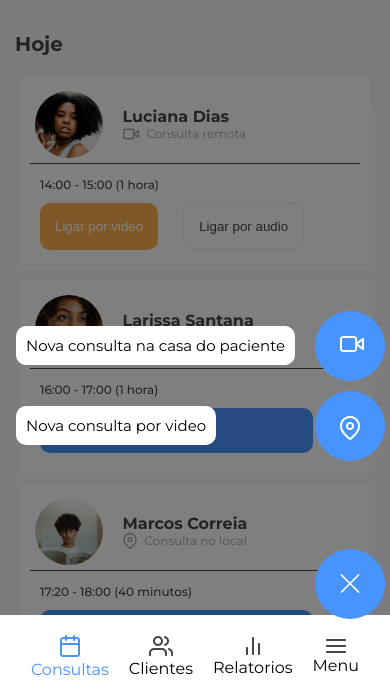
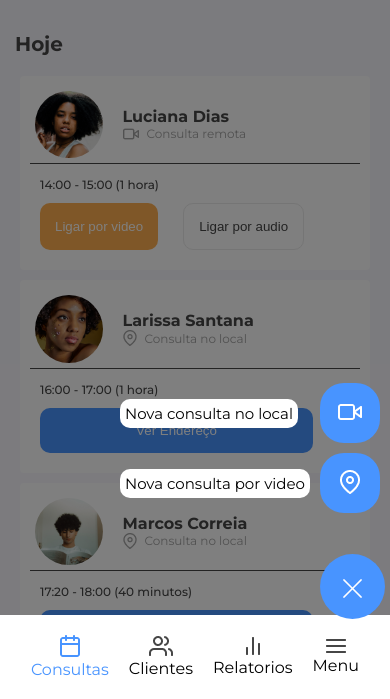
Before and after one commit to joaosilvateixeira33/Clinica_web, a plain HTML site: page index.html in a window 390 px wide. Both pictures are taken after a click on the element 350 px from the left and 729 px from the top of the page. Shown: the part 145-844 px from the top of the page. Drawn offline with nearby package versions, Linux system fonts and the light colour scheme.

Commit message:
feat: correção de estilo mobile

```diff
--- a/css/clients.css
+++ b/css/clients.css
@@ -31,7 +31,7 @@
 
 .chat-circle{
     background-color: #fff;
-    padding-left: 40px;
+    padding-left: 20px;
     border-radius: 20px;
     cursor: pointer;
 }
--- a/css/options.css
+++ b/css/options.css
@@ -29,13 +29,13 @@
     position: fixed;
     bottom: 80px;
     right: 5px;
-    z-index: 200;
+    z-index: 100;
     background-color: var(--brand-color2);
     color: #fff;
-    width: 70px;
-    height: 70px;
+    width: 65px;
+    height: 65px;
     padding: 20px;
-    border-radius: 60px;
+    border-radius: 50px;
     text-align: center;
 }
 
@@ -61,31 +61,32 @@
     flex-direction: column;
     gap: 10px;
     position: absolute;
-    top: 54%;
-    right: 5px;
+    bottom: 22%;
+    right: 10px;
 }
 
 .action-button {
-    padding: 25px;
-    border-radius: 50%;
+    padding: 15px;
+    border-radius: 40%;
     background-color: var(--brand-color2);
     color: #fff;
     cursor: pointer;
-    width: 70px;
-    height: 70px;
+    width: 60px;
+    height: 60px;
     text-align: center;
 }
 
 .button-controller{
     display: flex;
     align-items: center;
-    gap: 20px;
     justify-content: space-between;
+    text-align: center;
+    gap: 10px;
 }
 
 .label-name{
     background-color: #fff;
     font-size: 15px;
-    padding: 10px;
+    padding: 5px;
     border-radius: 10px;
 }
--- a/index.html
+++ b/index.html
@@ -133,7 +133,7 @@
         <div id="overlay" class="overlay" onclick="toggleOverlay()">
             <div class="button-container">
                 <div class="button-controller">
-                    <p class="label-name">Nova consulta na casa do paciente</p>
+                    <p class="label-name">Nova consulta no local</p>
                     <button class="action-button"><img src="./images/icons/Camerafab.png" alt="camera white"></button>
                 </div>
                 <div class="button-controller">
```
